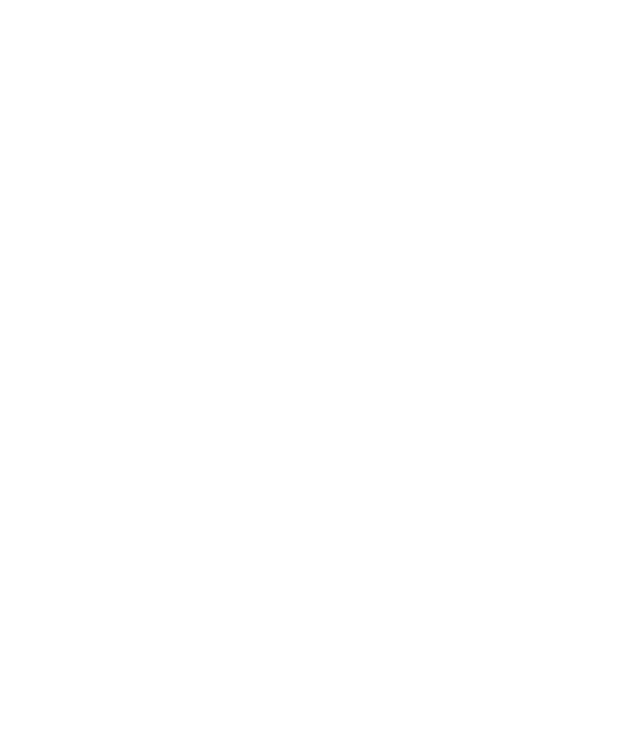
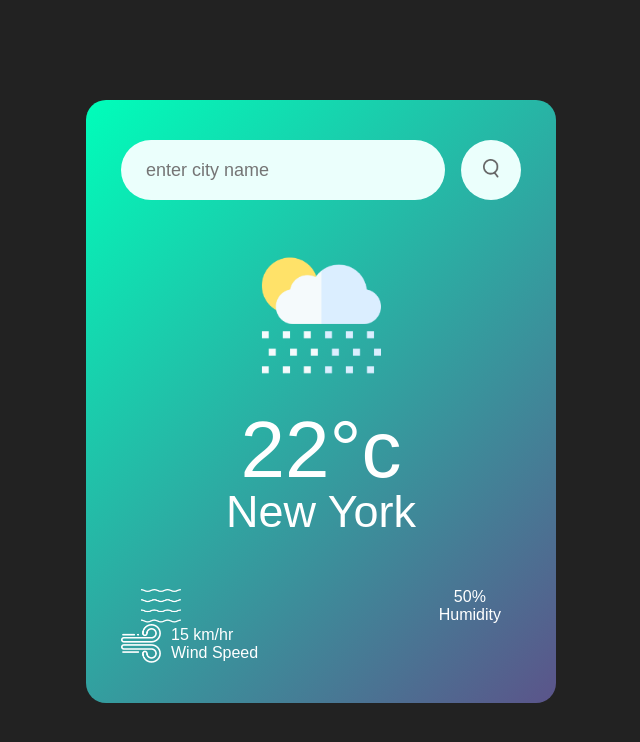
Before and after one commit to Subhankar-Chakrborty-au52/jsminiproject, a plain HTML site: page weather app/index.html in a window 1280 px wide. Shown: the whole page, without its empty margins (319-959 px from the left). Drawn offline with Linux system fonts and the light colour scheme.

Commit message:
weather ui part done

```diff
--- a/weather app/index.css
+++ b/weather app/index.css
@@ -0,0 +1,80 @@
+* {
+  margin: 0;
+  padding: 0;
+  box-sizing: border-box;
+  font-family: "Poppins", sans-serif;
+}
+
+body {
+  background: #222;
+}
+.card {
+  width: 90%;
+  max-width: 470px;
+  background: linear-gradient(135deg, #00feba, #5b548a);
+  color: #fff;
+  margin: 100px auto 0;
+  border-radius: 20px;
+  padding: 40px 35px;
+  text-align: center;
+}
+.search {
+  width: 100%;
+  display: flex;
+  align-items: center;
+  justify-content: space-between;
+}
+.search input {
+  border: 0;
+  outline: 0;
+  background: #ebfffc;
+  color: #555;
+  padding: 10px 25px;
+  height: 60px;
+  border-radius: 30px;
+  flex: 1;
+  margin-right: 16px;
+  font-size: 18px;
+}
+
+.search button {
+  border: 0;
+  outline: 0;
+  background: #ebfffc;
+  border-radius: 50%;
+  width: 60px;
+  height: 60px;
+  cursor: pointer;
+}
+.search button img {
+  width: 16px;
+}
+.weather-icon {
+  width: 170px;
+  margin-top: 30px;
+}
+.weather h1 {
+  font-size: 80px;
+  font-weight: 500;
+}
+.weather h2 {
+  font-size: 45px;
+  font-weight: 400;
+  margin-top: -10px;
+}
+.details {
+  display: flex;
+  align-items: center;
+  justify-content: space-between;
+  padding: 0 20px;
+  margin-top: 50px;
+}
+.col {
+  display: flex;
+  align-items: center;
+  text-align: left;
+}
+.col img {
+  width: 40px;
+  margin-right: 10px;
+}
--- a/weather app/index.html
+++ b/weather app/index.html
@@ -3,7 +3,38 @@
   <head>
     <meta charset="UTF-8" />
     <meta name="viewport" content="width=device-width, initial-scale=1.0" />
-    <title>Document</title>
+    <title>Weather App</title>
+    <link rel="stylesheet" href="index.css" />
   </head>
-  <body></body>
+  <body>
+    <div class="card">
+      <div class="search">
+        <input type="text" placeholder="enter city name" spellcheck="false" />
+        <button><img src="images/search.png" /></button>
+      </div>
+      <div class="weather">
+        <img src="images/rain.png" class="weather-icon" />
+        <h1 class="temp">22°c</h1>
+        <h2 class="city">New York</h2>
+        <div class="details">
+          <div class="col">
+            <img src="images/humidity.png" />
+          </div>
+          <div>
+            <p class="humidity">50%</p>
+            <p>Humidity</p>
+          </div>
+        </div>
+        <div class="col">
+          <img src="images/wind.png" />
+          <div>
+            <p class="wind">15 km/hr</p>
+            <p>Wind Speed</p>
+          </div>
+        </div>
+      </div>
+    </div>
+
+    <script src="index.js"></script>
+  </body>
 </html>
```
Also changed, not shown: weather app/images/clear.png (added), weather app/images/clouds.png (added), weather app/images/drizzle.png (added), weather app/images/humidity.png (added), weather app/images/mist.png (added), weather app/images/rain.png (added), weather app/images/search.png (added), weather app/images/snow.png (added), weather app/images/wind.png (added).
